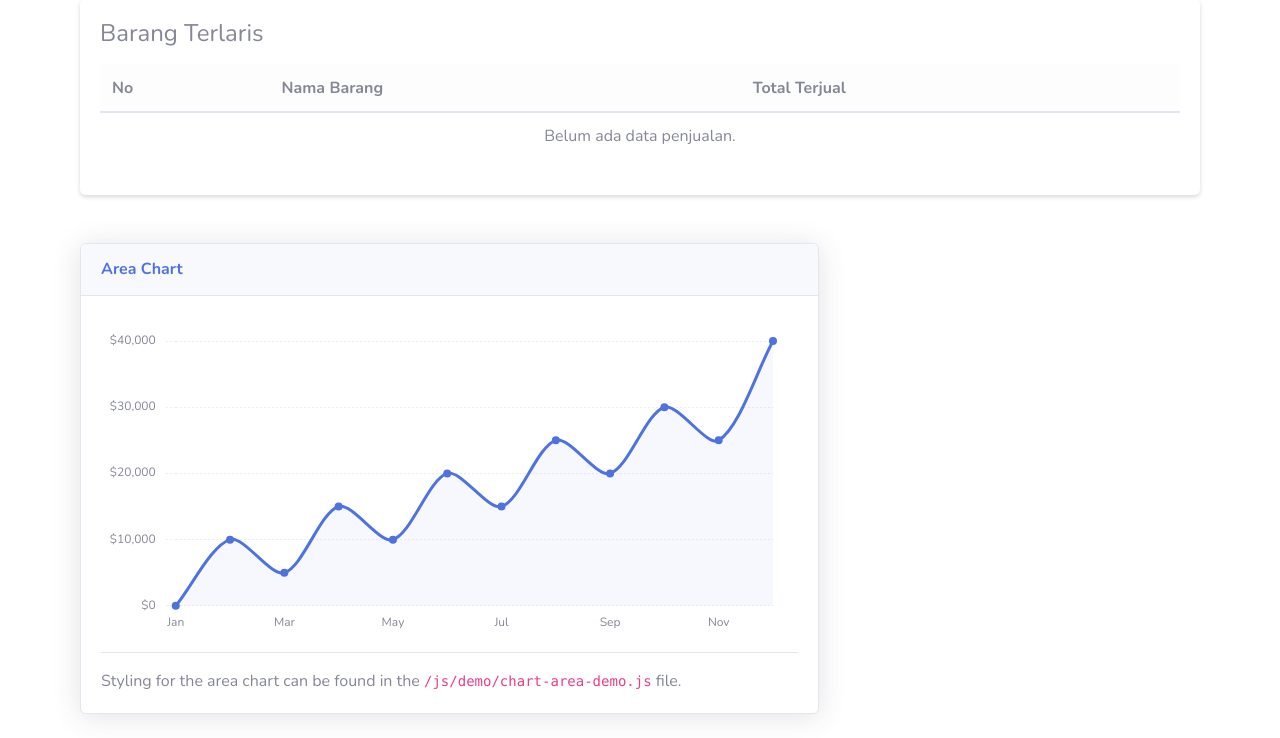
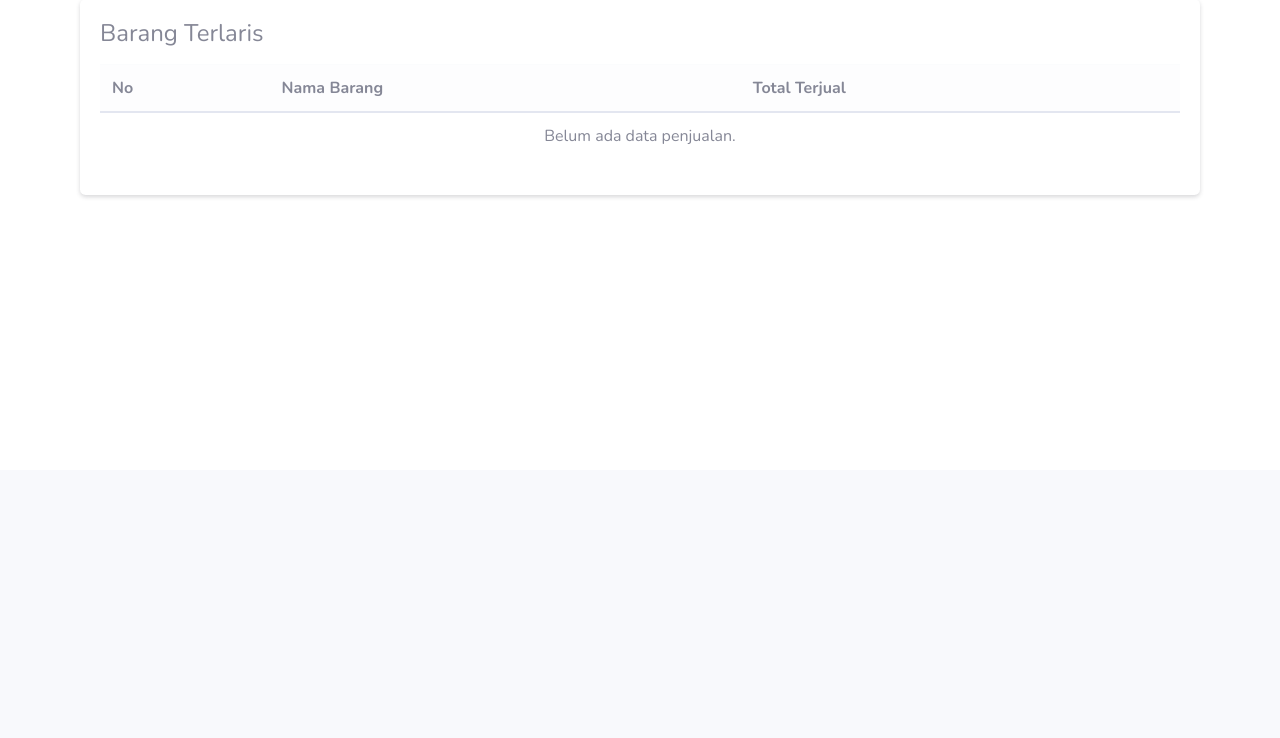
Before and after one commit to rendi-hendra/library-cafe, a PHP site: page /laporan.php in a window 1280 px wide. Shown: the part 330-1068 px from the top of the page. After the commit the page ends 528 px from the top, so only its background shows below. Run offline with PHP 8.4, Linux system fonts and the light colour scheme; the visitor is signed in with stand-in values (Sample User, id 1); data that the repository does not hold is empty; some libraries are stand-ins or nearby versions.

Commit message:
Push UI Old

```diff
--- a/laporan.php
+++ b/laporan.php
@@ -115,34 +115,9 @@ $barang_terlaris = mysqli_query($conn, "
                 </table>
             </div>
         </div>
-
-        <!-- Content Row -->
-        <div class="row mt-5">
-            <div class="col-xl-8 col-lg-7">
-                <!-- Area Chart -->
-                <div class="card shadow mb-4">
-                    <div class="card-header py-3">
-                        <h6 class="m-0 font-weight-bold text-primary">Area Chart</h6>
-                    </div>
-                    <div class="card-body">
-                        <div class="chart-area">
-                            <canvas id="myAreaChart"></canvas>
-                        </div>
-                        <hr>
-                        Styling for the area chart can be found in the
-                        <code>/js/demo/chart-area-demo.js</code> file.
-                    </div>
-                </div>
-            </div>
-        </div>
-
     </div>
 
 
     <!-- Bootstrap Icons CDN -->
     <link rel="stylesheet" href="https://cdn.jsdelivr.net/npm/bootstrap-icons@1.10.5/font/bootstrap-icons.css">
-
-    <!-- Page level custom scripts -->
-    <script src="js/demo/chart-area-demo.js"></script>
-    <script src="js/demo/chart-pie-demo.js"></script>
 </body>
--- a/transaksi.php
+++ b/transaksi.php
@@ -61,7 +61,7 @@ include 'layout/header.php';
                             <div>
                                 <span class="ms-3"><?= date('j M Y', strtotime($trx['tanggal'])) ?></span>
                                 <?php if ($trx['status'] === 'selesai'): ?>
-                                    <span class="badge bg-success ms-2">Selesai</span>
+                                    <span class="badge bg-success text-white ms-2">Selesai</span>
                                 <?php else: ?>
                                     <span class="badge bg-secondary ms-2"><?= ucfirst($trx['status']) ?></span>
                                 <?php endif; ?>
```
